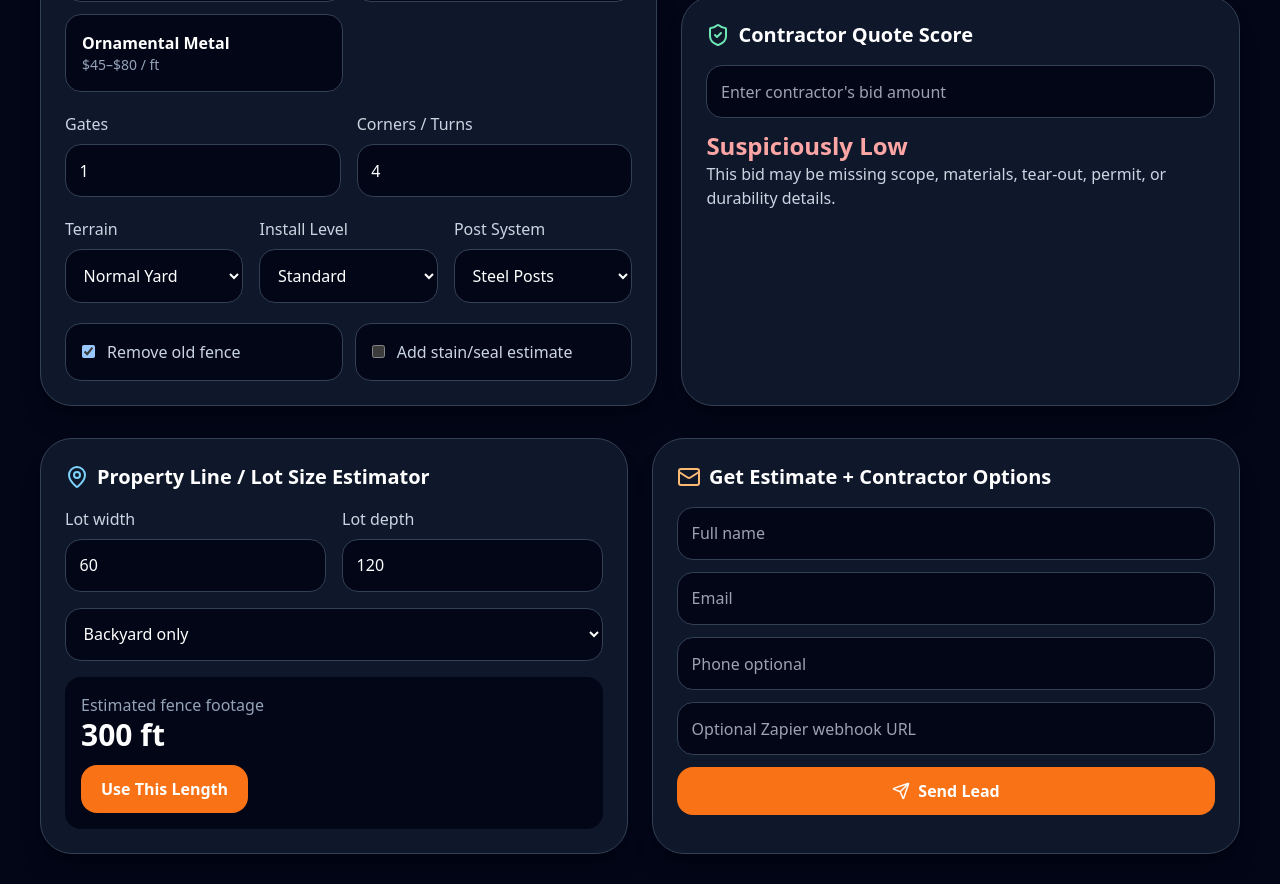
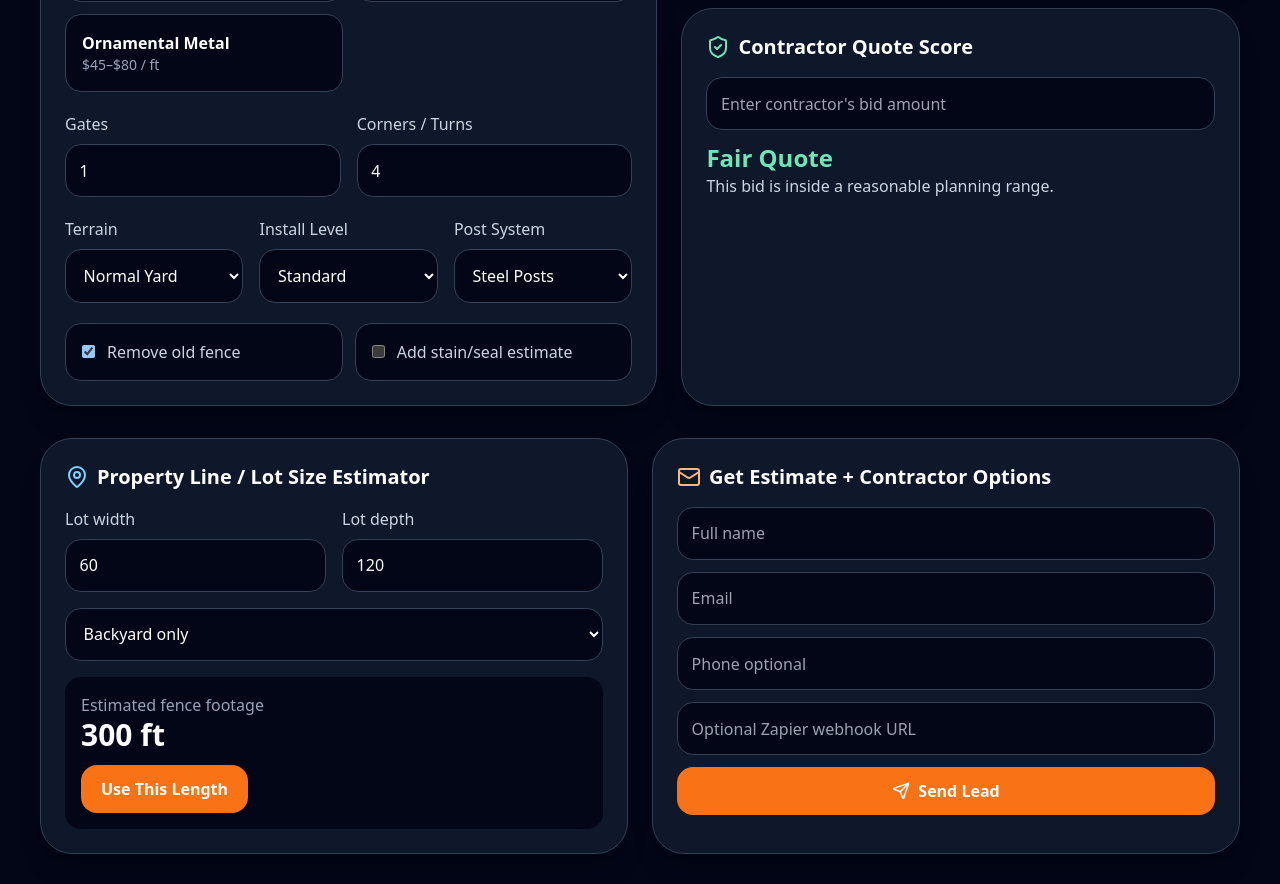
Before and after one commit to fencequotehq/fencequotehq-app, a Next.js app: page / in a window 1280 px wide. Shown: the part 1320-2204 px from the top of the page. Built offline with nearby package versions, Linux system fonts and the light colour scheme.

Commit message:
Update FenceQuoteApp.tsx

```diff
--- a/components/FenceQuoteApp.tsx
+++ b/components/FenceQuoteApp.tsx
@@ -263,10 +263,10 @@ export default function FenceQuoteApp() {
   }, [removal, length, corners, takeoff.posts, postType, material, gates, stain, pro, calc]);
 
   const quoteScore = useMemo(() => {
-    const diff = ((contractorBid - calc.mid) / calc.mid) * 100;
-    if (diff < -18) return { label: "Suspiciously Low", color: "text-red-300", text: "This bid may be missing scope, materials, tear-out, permit, or durability details." };
-    if (diff < 12) return { label: "Fair Quote", color: "text-emerald-300", text: "This bid is inside a reasonable planning range." };
-    if (diff < 28) return { label: "Slightly High", color: "text-yellow-300", text: "Ask what premium materials, warranty, post system, or prep work justify the price." };
+
+    if (contractorBid > 0 && contractorBid < calc.low * 0.92) return { label: "Suspiciously Low", color: "text-red-300", text: "This bid may be missing scope, materials, tear-out, permit, or durability details." };
+if (contractorBid <= calc.high * 1.08) return { label: "Fair Quote", color: "text-emerald-300", text: "This bid is inside a reasonable planning range." };
+if (contractorBid <= calc.high * 1.20) return { label: "Slightly High", color: "text-yellow-300", text: "Ask what premium materials, warranty, post system, or prep work justify the price." };
     return { label: "Overpriced", color: "text-red-300", text: "This quote is well above the planning range. Get at least two more bids." };
   }, [contractorBid, calc.mid]);
 
```
